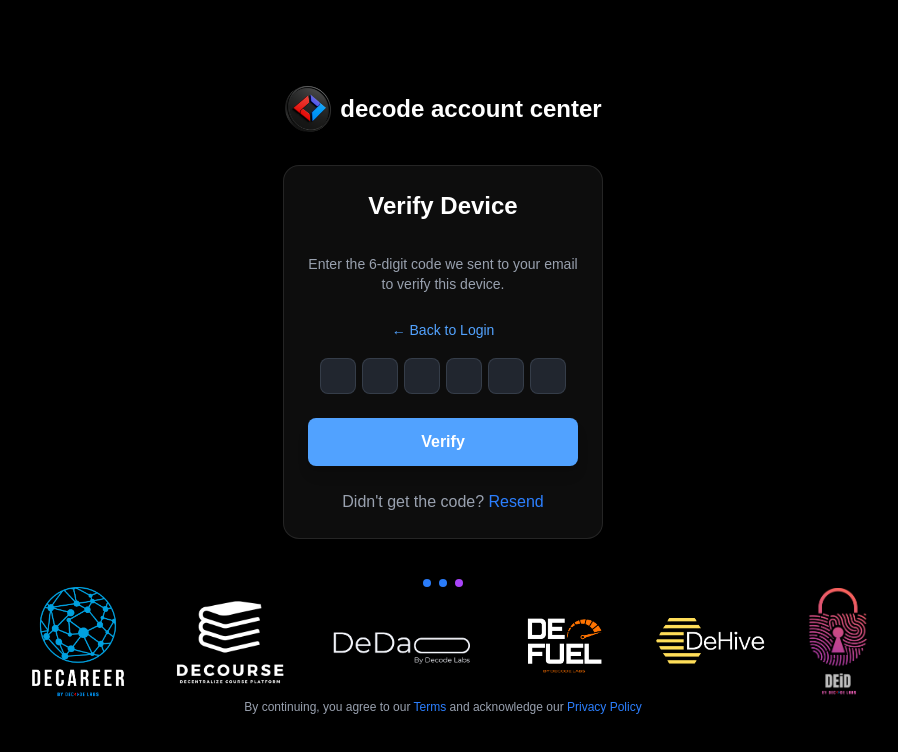
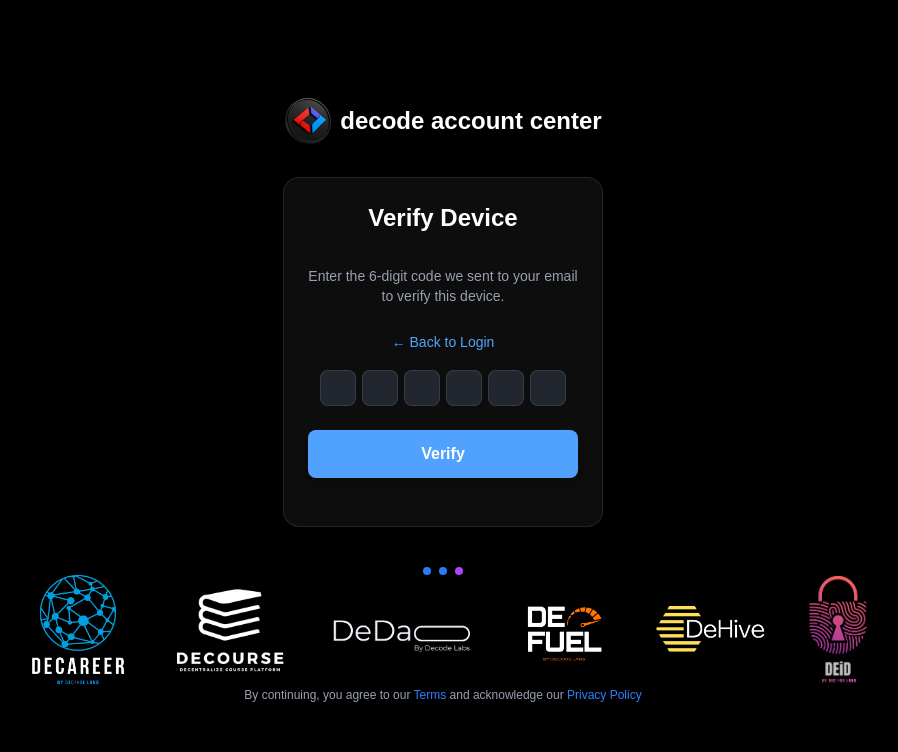
Before and after one commit to Decode-Labs-Web3/decode-frontend-v2, a Next.js app: page /verify-login in a window 1280 px wide. Shown: the top 752 px of the page, without its empty margins (197-1095 px from the left). Built offline with nearby package versions, Linux system fonts and the light colour scheme.

Commit message:
fingerprint fix

```diff
--- a/src/app/(auth)/verify-login/page.tsx
+++ b/src/app/(auth)/verify-login/page.tsx
@@ -1,23 +1,14 @@
 'use client';
 import Auth from '@/components/(auth)';
 import { useRouter } from 'next/navigation';
-import { useRef, useState, useEffect } from 'react';
+import { useRef, useState } from 'react';
 
 export default function VerifyLogin() {
     const router = useRouter();
     const [error, setError] = useState<string>('');
-    const [email, setEmail] = useState<string>('');
     const [loading, setLoading] = useState<boolean>(false);
     const inputsRef = useRef<Array<HTMLInputElement | null>>([]);
     const [digits, setDigits] = useState<string[]>(Array(6).fill(''));
-    const [resendLoading, setResendLoading] = useState<boolean>(false);
-
-    useEffect(() => {
-        const storedEmail = sessionStorage.getItem('login_email');
-        if (storedEmail) {
-            setEmail(storedEmail);
-        }
-    }, []);
 
     const handleVerify = async (e: React.FormEvent) => {
         e.preventDefault();
@@ -32,11 +23,6 @@ export default function VerifyLogin() {
         setError('');
 
         try {
-            if (!email) {
-                setError('Email not found. Please try logging in again.');
-                return;
-            }
-
             const response = await fetch('/api/auth/verify-login', {
                 method: 'POST',
                 headers: {
@@ -128,31 +114,6 @@ export default function VerifyLogin() {
         e.preventDefault();
     };
 
-    const handleResend = async () => {
-        setResendLoading(true);
-        try {
-            if (!email) {
-                setError('Email not found. Please try logging in again.');
-                return;
-            }
-
-            // TODO: Implement resend verification API call
-            // const response = await fetch('/api/auth/resend-verification', {
-            //     method: 'POST',
-            //     headers: { 'Content-Type': 'application/json' },
-            //     body: JSON.stringify({ email_or_username: email })
-            // });
-
-            // For now, show a message that resend is not implemented
-            setError('Resend functionality is not yet implemented. Please check your email for the verification code.');
-        } catch (error) {
-            console.error('Resend error:', error);
-            setError('Failed to resend code. Please try again.');
-        } finally {
-            setResendLoading(false);
-        }
-    };
-
     return (
         <main className="relative min-h-screen bg-black text-white flex flex-col items-center justify-center p-4 overflow-hidden">
             <Auth.BackgroundAccents />
@@ -207,18 +168,6 @@ export default function VerifyLogin() {
                         Verify
                     </Auth.SubmitButton>
                 </form>
-
-                <p className="text-center text-gray-400">
-                    Didn&apos;t get the code?{' '}
-                    <button
-                        type="button"
-                        className="text-blue-500 hover:text-blue-400 hover:underline font-medium transition-colors disabled:text-blue-600 disabled:cursor-not-allowed"
-                        onClick={handleResend}
-                        disabled={resendLoading}
-                    >
-                        {resendLoading ? 'Sending...' : 'Resend'}
-                    </button>
-                </p>
             </Auth.AuthCard>
 
             <Auth.BrandLogos />
```
